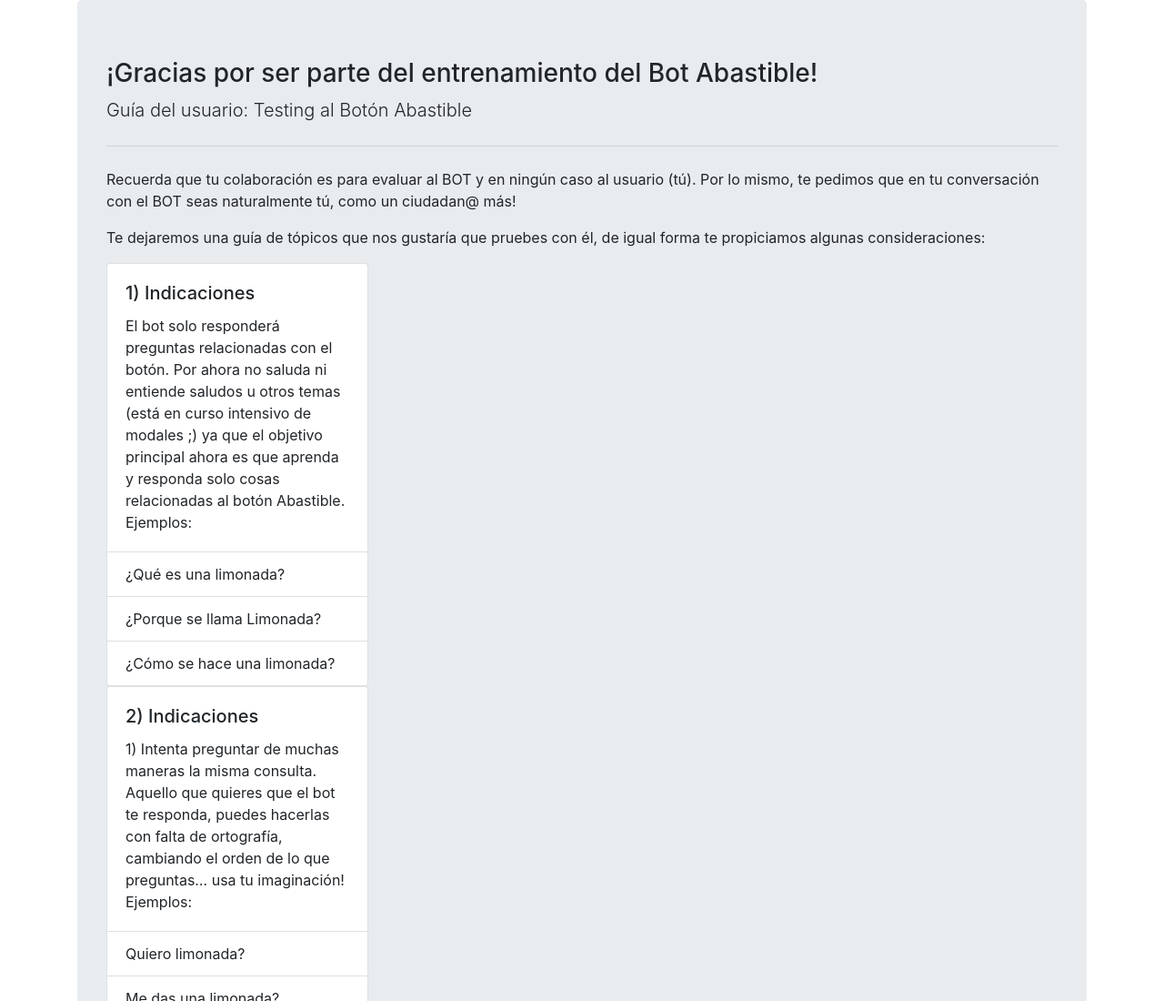
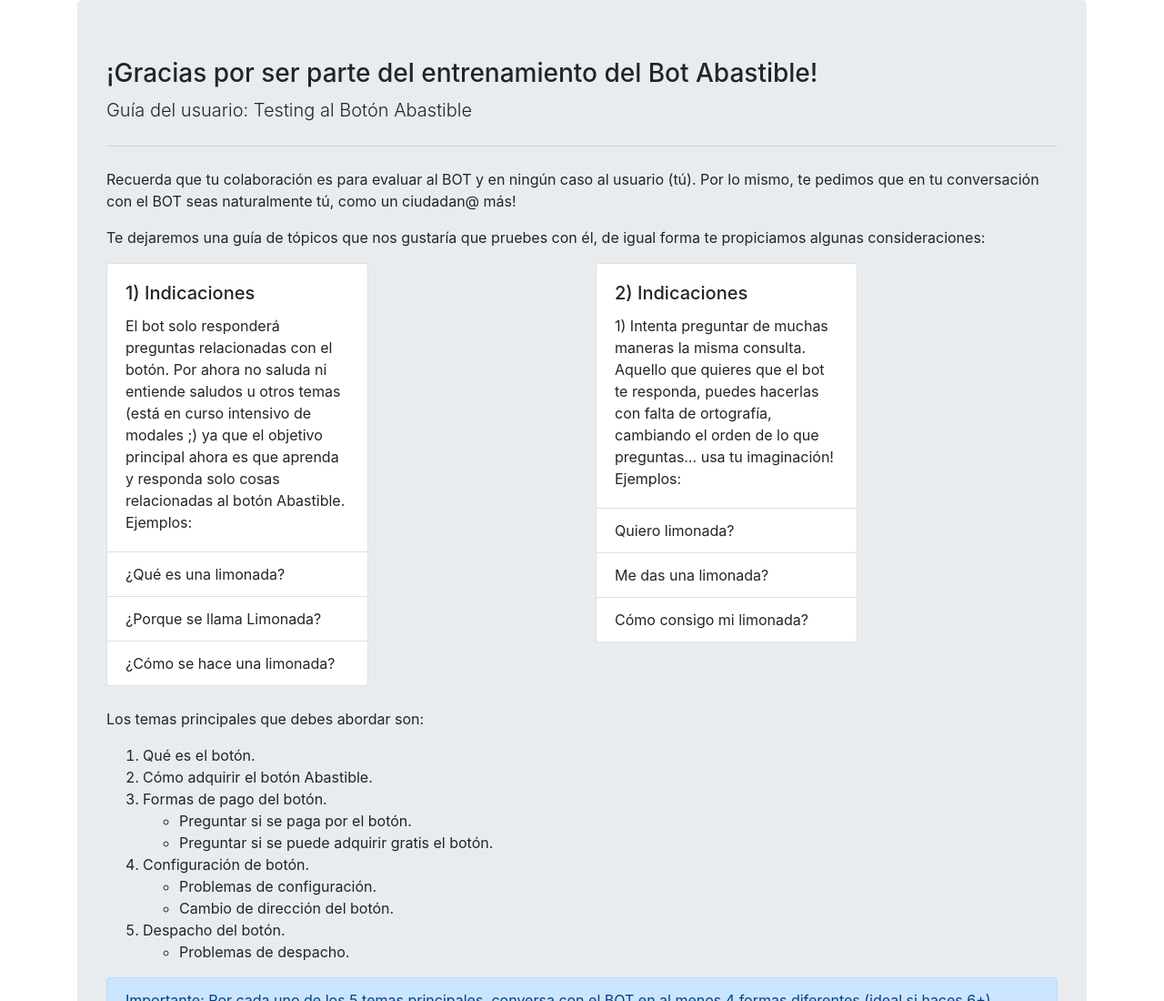
Before and after one commit to RGuerra1/test-chat-abastible, a plain HTML site: page index.html in a window 1280 px wide. Shown: the top 1100 px of the page at 91% size. Drawn offline with nearby package versions, Linux system fonts and the light colour scheme; a script that the page names is missing.

Commit message:
Update index.html

```diff
--- a/index.html
+++ b/index.html
@@ -15,11 +15,13 @@
 
       <p>Te dejaremos una guía de tópicos que nos gustaría que pruebes con él, de igual forma te propiciamos algunas consideraciones:</p>
 
+      <div class="row">
+        <div class="col-sm">
           <div class="card" style="width: 18rem;">
             <div class="card-body">
               <h5 class="card-title">1) Indicaciones</h5>
-          <p class="card-text">El bot solo responderá preguntas relacionadas con el botón. Por ahora no saluda ni entiende saludos u otros temas (está en curso intensivo de modales ;) ya que el objetivo principal ahora es que aprenda y responda solo cosas relacionadas al
-            botón Abastible. Ejemplos:</p>
+              <p class="card-text">El bot solo responderá preguntas relacionadas con el botón. Por ahora no saluda ni entiende saludos u otros temas (está en curso intensivo de modales ;) ya que el objetivo principal ahora es que aprenda y responda solo cosas relacionadas
+                al botón Abastible. Ejemplos:</p>
             </div>
             <ul class="list-group list-group-flush">
               <li class="list-group-item">¿Qué es una limonada?</li>
@@ -27,7 +29,8 @@
               <li class="list-group-item">¿Cómo se hace una limonada?</li>
             </ul>
           </div>
-
+        </div>
+        <div class="col-sm">
           <div class="card" style="width: 18rem;">
             <div class="card-body">
               <h5 class="card-title">2) Indicaciones</h5>
@@ -39,6 +42,12 @@
               <li class="list-group-item">Cómo consigo mi limonada?</li>
             </ul>
           </div>
+        </div>
+      </div>
+
+
+
+
       <br>
       <p>
         Los temas principales que debes abordar son:
@@ -70,7 +79,7 @@
       </ol>
 
       <div class="alert alert-primary" role="alert">
-              Importante: Por cada uno de los 5 temas principales, conversa con el  BOT en al menos 4 formas diferentes (ideal si haces 6+). Gracias!
+        Importante: Por cada uno de los 5 temas principales, conversa con el BOT en al menos 4 formas diferentes (ideal si haces 6+). Gracias!
       </div>
 
 
```
Lines whose indentation alone changed are shown as unchanged.
